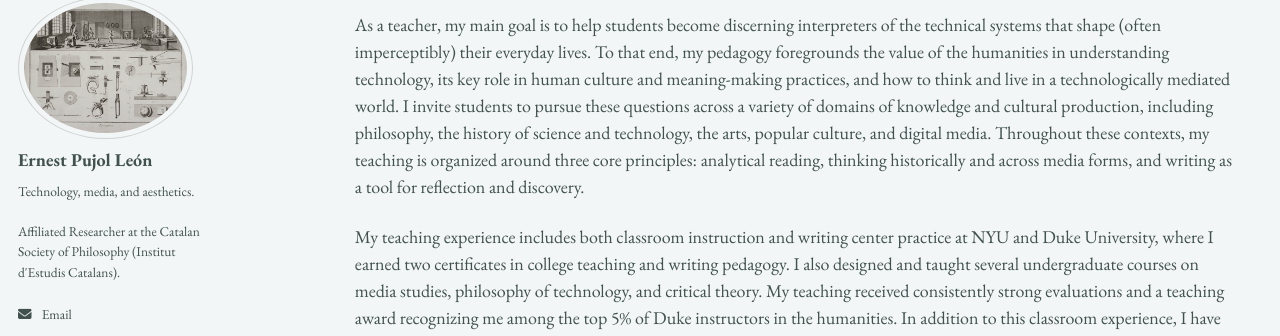
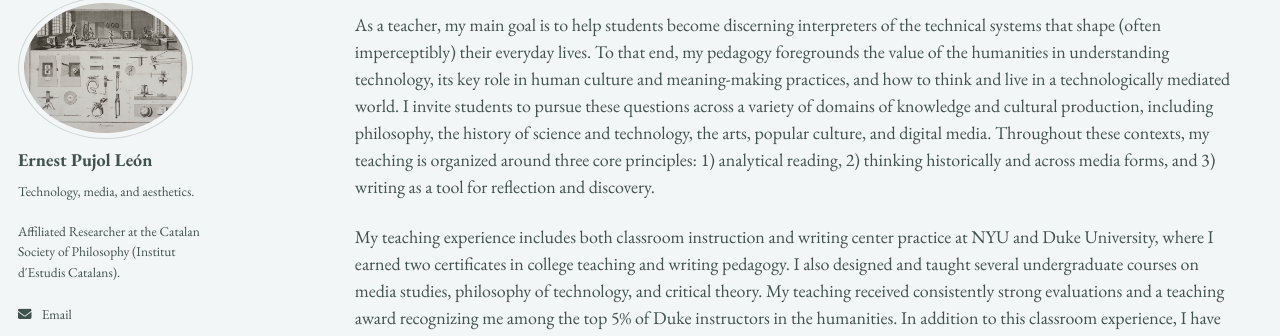
Before and after one commit to epujol90/epujol90.github.io, a Jekyll site: the page built from _pages/teaching.md, in a window 1280 px wide and 900 px high. Shown: the part 104-440 px from the top of the window. Built offline with Jekyll 4.4.1, drawn with Linux system fonts in a browser that asks for light colours; some web fonts are replaced; a script bundle is joined from its source files by our own code; library files that are not in the unit come from our copies.

Commit message:
Update teaching.md

```diff
--- a/_pages/teaching.md
+++ b/_pages/teaching.md
@@ -5,7 +5,7 @@ permalink: /teaching/
 author_profile: true
 ---
 
-As a teacher, my main goal is to help students become discerning interpreters of the technical systems that shape (often imperceptibly) their everyday lives. To that end, my pedagogy foregrounds the value of the humanities in understanding technology, its key role in human culture and meaning-making practices, and how to think and live in a technologically mediated world. I invite students to pursue these questions across a variety of domains of knowledge and cultural production, including philosophy, the history of science and technology, the arts, popular culture, and digital media. Throughout these contexts, my teaching is organized around three core principles: analytical reading, thinking historically and across media forms, and writing as a tool for reflection and discovery.
+As a teacher, my main goal is to help students become discerning interpreters of the technical systems that shape (often imperceptibly) their everyday lives. To that end, my pedagogy foregrounds the value of the humanities in understanding technology, its key role in human culture and meaning-making practices, and how to think and live in a technologically mediated world. I invite students to pursue these questions across a variety of domains of knowledge and cultural production, including philosophy, the history of science and technology, the arts, popular culture, and digital media. Throughout these contexts, my teaching is organized around three core principles: 1) analytical reading, 2) thinking historically and across media forms, and 3) writing as a tool for reflection and discovery.
 
 My teaching experience includes both classroom instruction and writing center practice at NYU and Duke University, where I earned two certificates in college teaching and writing pedagogy. I also designed and taught several undergraduate courses on media studies, philosophy of technology, and critical theory. My teaching received consistently strong evaluations and a teaching award recognizing me among the top 5% of Duke instructors in the humanities. In addition to this classroom experience, I have completed specialized training in digital and distance education through a Bass Digital Education Fellowship, which in the spring of 2023 allowed me to collaborate with Duke Learning Innovation and the Center for Computational Thinking in the design of a self-paced online course in data science and R.
 
```
